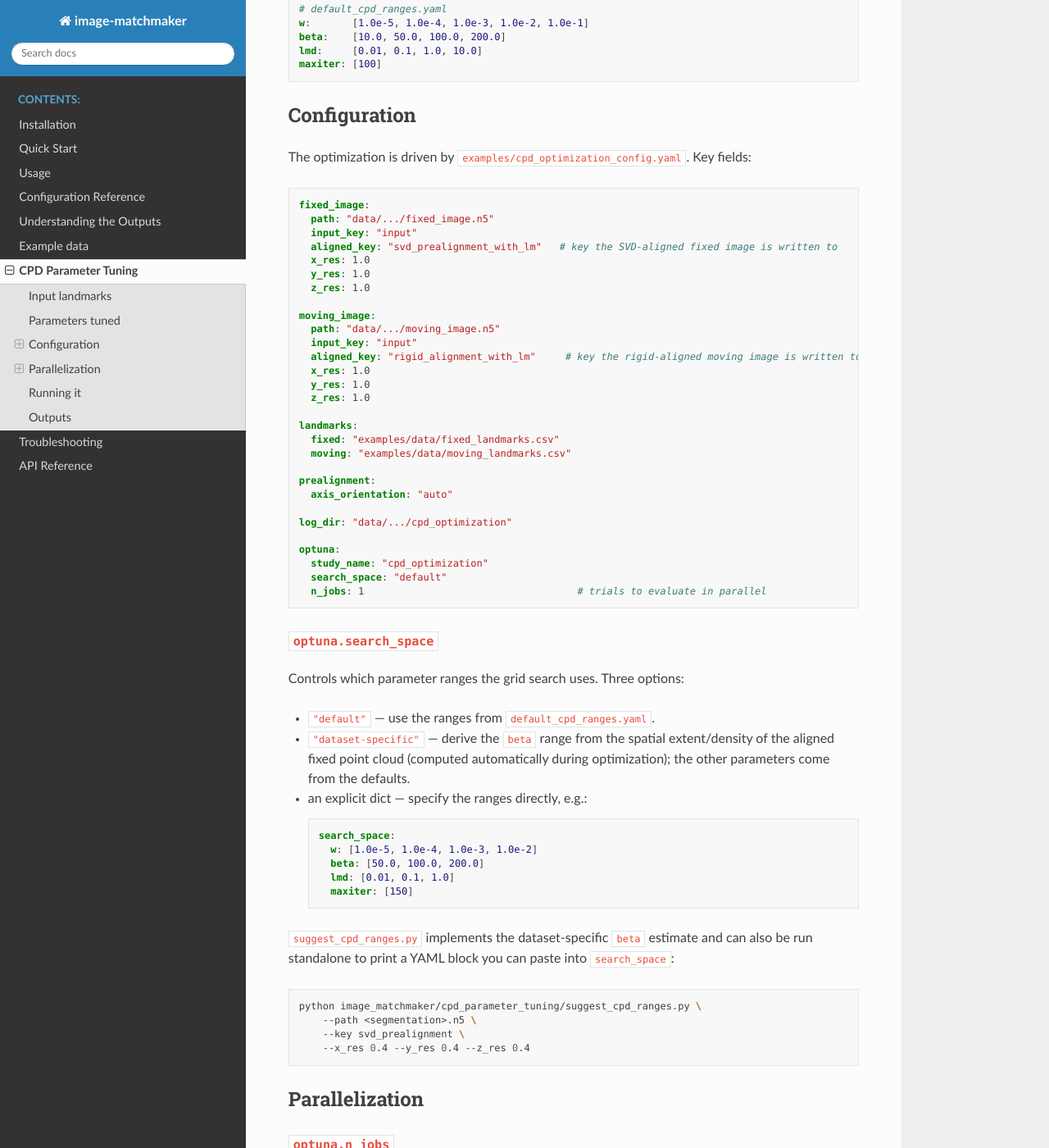
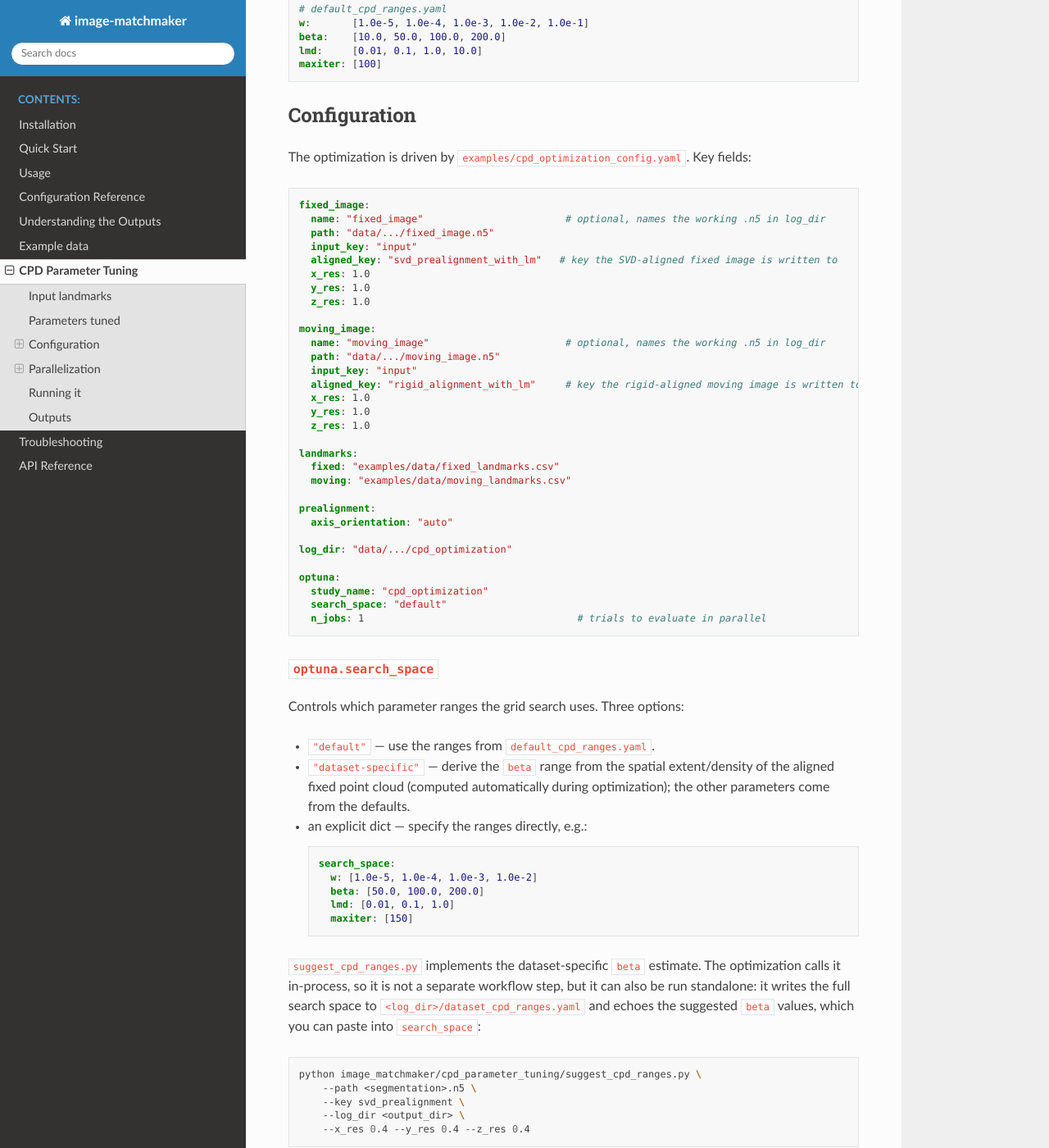
Before and after one commit to kreshuklab/image-matchmaker, a Sphinx documentation site: the page built from docs/source/cpd_tuning.md, in a window 1280 px wide and 1400 px high, scrolled down 1090 px. Shown: the whole window at 82% size. Built offline with Sphinx 7.4.7 and the Read the Docs theme 3.1.0, drawn with Linux system fonts in a browser that asks for light colours.

Commit message:
update code so it works with the latest dev changes

````diff
--- a/docs/source/cpd_tuning.md
+++ b/docs/source/cpd_tuning.md
@@ -55,6 +55,7 @@ The optimization is driven by `examples/cpd_optimization_config.yaml`. Key field
 
 ```yaml
 fixed_image:
+  name: "fixed_image"                        # optional, names the working .n5 in log_dir
   path: "data/.../fixed_image.n5"
   input_key: "input"
   aligned_key: "svd_prealignment_with_lm"   # key the SVD-aligned fixed image is written to
@@ -63,6 +64,7 @@ fixed_image:
   z_res: 1.0
 
 moving_image:
+  name: "moving_image"                       # optional, names the working .n5 in log_dir
   path: "data/.../moving_image.n5"
   input_key: "input"
   aligned_key: "rigid_alignment_with_lm"     # key the rigid-aligned moving image is written to
@@ -103,13 +105,16 @@ Controls which parameter ranges the grid search uses. Three options:
     maxiter: [150]
   ```
 
-`suggest_cpd_ranges.py` implements the dataset-specific `beta` estimate and can also
-be run standalone to print a YAML block you can paste into `search_space`:
+`suggest_cpd_ranges.py` implements the dataset-specific `beta` estimate. The optimization
+calls it in-process, so it is not a separate workflow step, but it can also be run
+standalone: it writes the full search space to `<log_dir>/dataset_cpd_ranges.yaml` and
+echoes the suggested `beta` values, which you can paste into `search_space`:
 
 ```bash
 python image_matchmaker/cpd_parameter_tuning/suggest_cpd_ranges.py \
     --path <segmentation>.n5 \
     --key svd_prealignment \
+    --log_dir <output_dir> \
     --x_res 0.4 --y_res 0.4 --z_res 0.4
 ```
 
````
Also changed, not shown: image_matchmaker/cpd_parameter_tuning/README.md, 2 other files.
